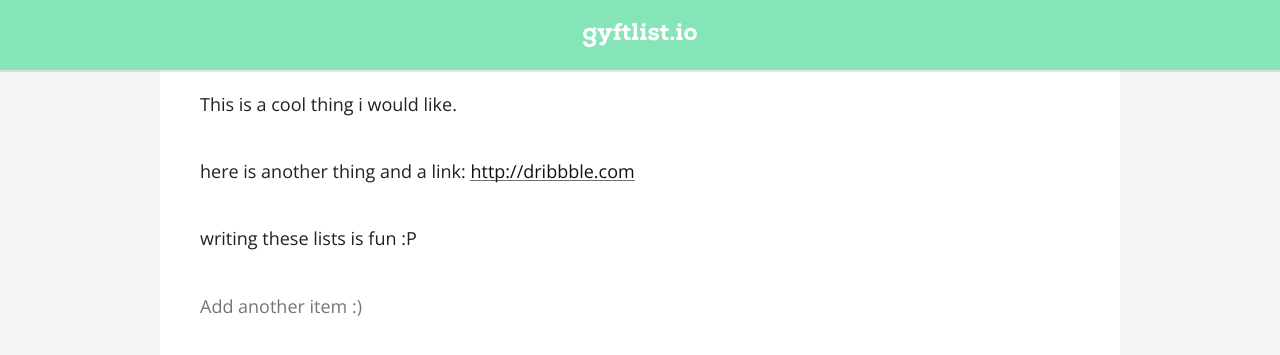
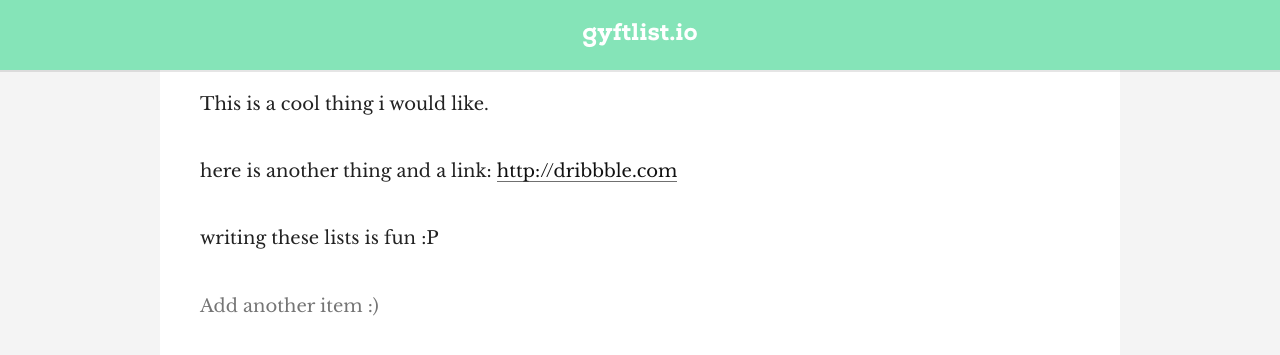
Before and after one commit to macorlett/gyftlist, a Jekyll site: the page built from index.md, in a window 1280 px wide. Shown: the top 355 px of the page. Built offline with Jekyll 4.4.1, drawn with Linux system fonts in a browser that asks for light colours; nearby versions of some CDN libraries; Markdown is read by kramdown in place of the engine named in the settings.

Commit message:
change base font to baskerville

```diff
--- a/_sass/_general.scss
+++ b/_sass/_general.scss
@@ -1,5 +1,6 @@
 body{
-  font-family: 'Open Sans', sans-serif;
+  //font-family: 'Open Sans', sans-serif;
+  font-family: 'Libre Baskerville', serif;
   font-weight: 400;
   color: #222;
   @include font-size($type-standard);
```
